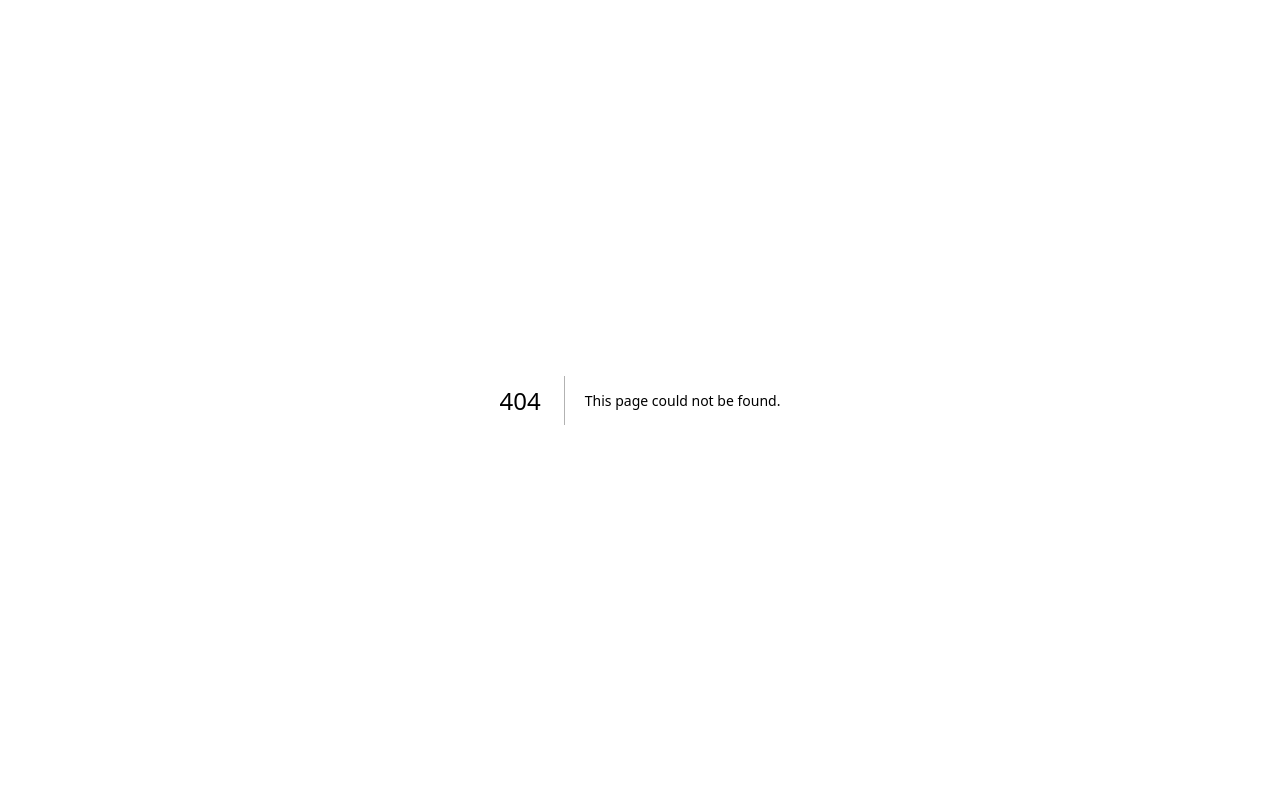
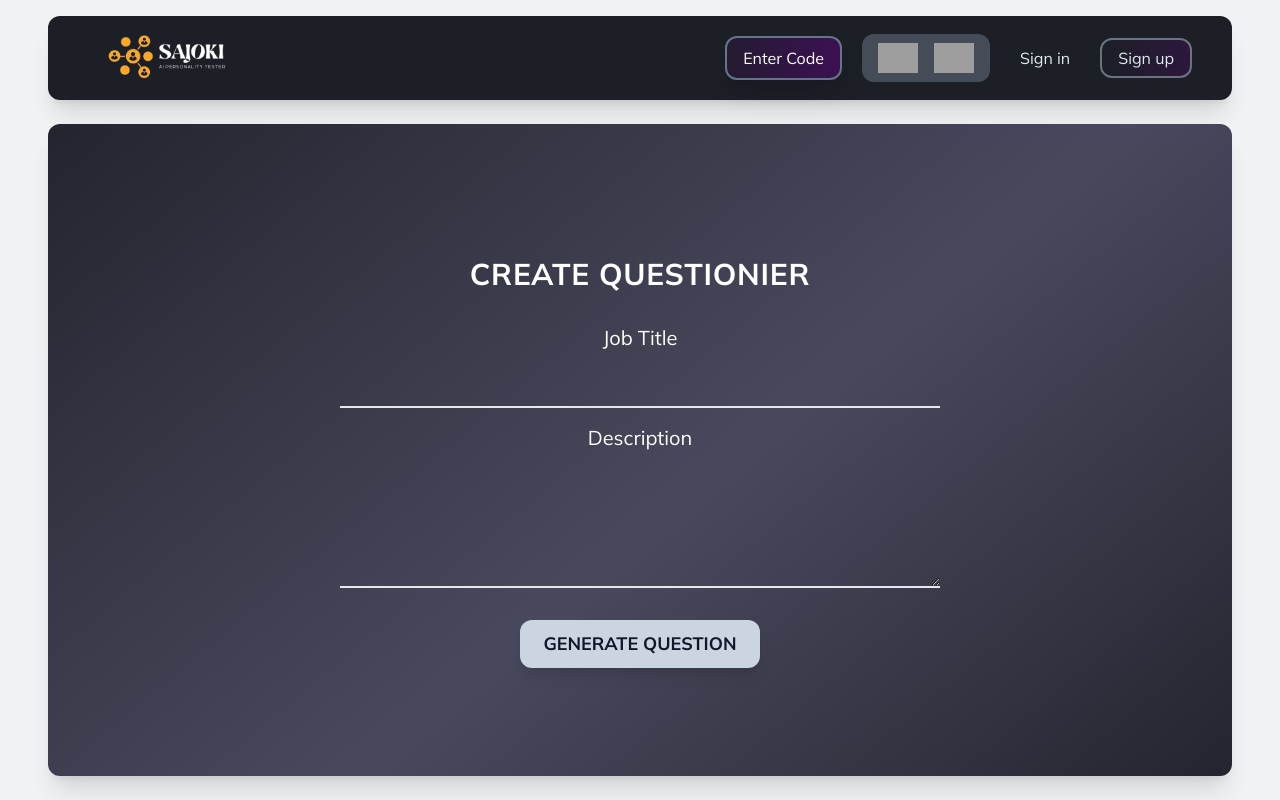
Before and after one commit to nafi-ullah/Pesonality-Test-AI, a Next.js app: page /createQuestionier in a window 1280 px wide. Before the commit this address had no page. Built offline with nearby package versions, Linux system fonts and the light colour scheme; grey boxes are pictures that could not be loaded.

Commit message:
added question genaration page

```diff
--- /dev/null
+++ b/app/createQuestionier/page.tsx
@@ -0,0 +1,31 @@
+import Navber from "@/components/Navbar";
+import Link from "next/link";
+
+const CreateQuestionier = () => {
+  return (
+    <main className="bg-[#F1F2F4] h-screen w-screen overflow-auto flex flex-col main-scrollbar-hide">
+      <Navber />
+      <div className="my-6 mx-4 sm:mx-6 md:mx-8 lg:mx-12 p-6 dashboard-bg rounded-xl shadow-xl flex-grow flex flex-col overflow-scroll main-scrollbar-hide">
+        <div className="flex-grow mt-6 px-4 flex flex-col justify-center items-center text-white text-xl">
+          <h1 className="text-left text-white text-3xl font-bold tracking-wide mb-8">
+            CREATE QUESTIONIER
+          </h1>
+          <h1>Job Title</h1>
+          <input
+            type="text"
+            className="w-full max-w-[600px] h-12 mt-2 p-2 bg-transparent border-b-2 focus:bg-[#ffffff15] focus:outline-0 focus:rounded-lg text-center"
+          />
+          <h1 className="mt-4">Description</h1>
+          <textarea className="w-full max-w-[600px] h-32 mt-2 p-2 bg-transparent border-b-2 focus:bg-[#ffffff15] focus:outline-0 focus:rounded-lg text-center" />
+          <Link
+            href={"/createQuestionier"}
+            className="text-slate-900 font-bold text-lg bg-slate-300 px-6 py-2.5 rounded-xl shadow-lg hover:bg-slate-900 hover:text-slate-200 mt-8"
+          >
+            GENERATE QUESTION
+          </Link>
+        </div>
+      </div>
+    </main>
+  );
+};
+export default CreateQuestionier;
--- a/app/dashboard/page.tsx
+++ b/app/dashboard/page.tsx
@@ -1,19 +1,23 @@
 import Navber from "@/components/Navbar";
 import { QuestionCard } from "./QuestionCard";
+import Link from "next/link";
 
 const Dashboard = () => {
-
   return (
     <main className="bg-[#F1F2F4] h-screen w-screen overflow-auto flex flex-col main-scrollbar-hide">
       <Navber />
-      <div className="my-6 mx-4 sm:mx-6 md:mx-8 lg:mx-12 p-6 dashboard-bg rounded-xl shadow-xl flex-grow flex flex-col">
-        <div className="flex justify-between px-6 mt-2">
+      <div className="my-6 mx-4 sm:mx-6 md:mx-8 lg:mx-12 p-6 dashboard-bg rounded-xl shadow-xl flex-grow flex flex-col overflow-scroll main-scrollbar-hide">
+        <div className="flex justify-between items-center px-6 mt-2">
           <h1 className="text-left text-white text-xl font-bold tracking-wide">
             Your Questioniers
           </h1>
-          <button className="text-slate-900 font-bold text-lg bg-slate-300 px-6 py-2.5 rounded-xl shadow-lg hover:bg-slate-900 hover:text-slate-200">
+
+          <Link
+            href={"/createQuestionier"}
+            className="text-slate-900 font-bold text-lg bg-slate-300 px-6 py-2.5 rounded-xl shadow-lg hover:bg-slate-900 hover:text-slate-200"
+          >
             CREATE
-          </button>
+          </Link>
         </div>
         <div className="flex-grow mt-6 px-4 grid grid-flow-row gap-6 grid-cols-1 md:grid-cols-2 lg:grid-cols-3 xl:grid-cols-4">
           <QuestionCard />
```
